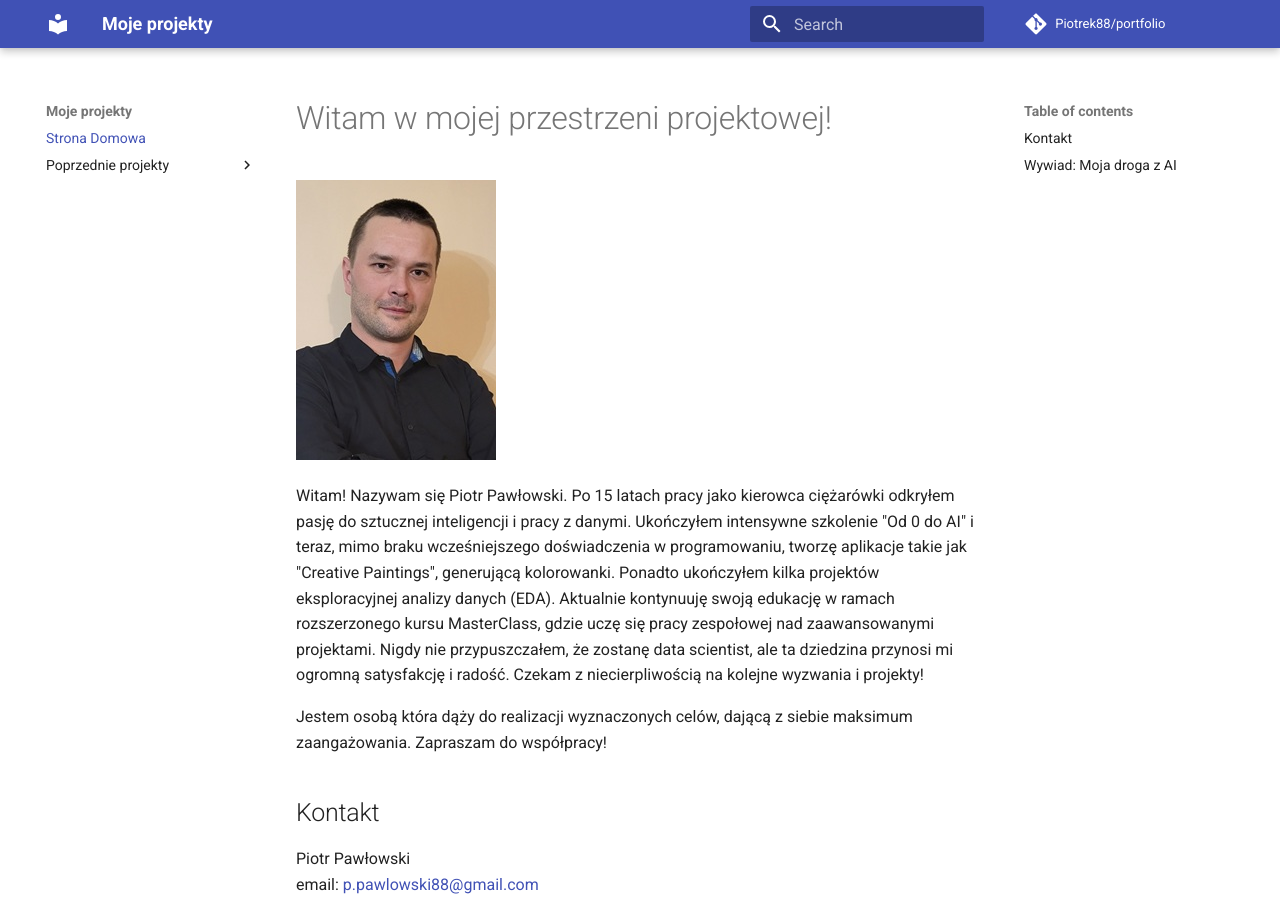
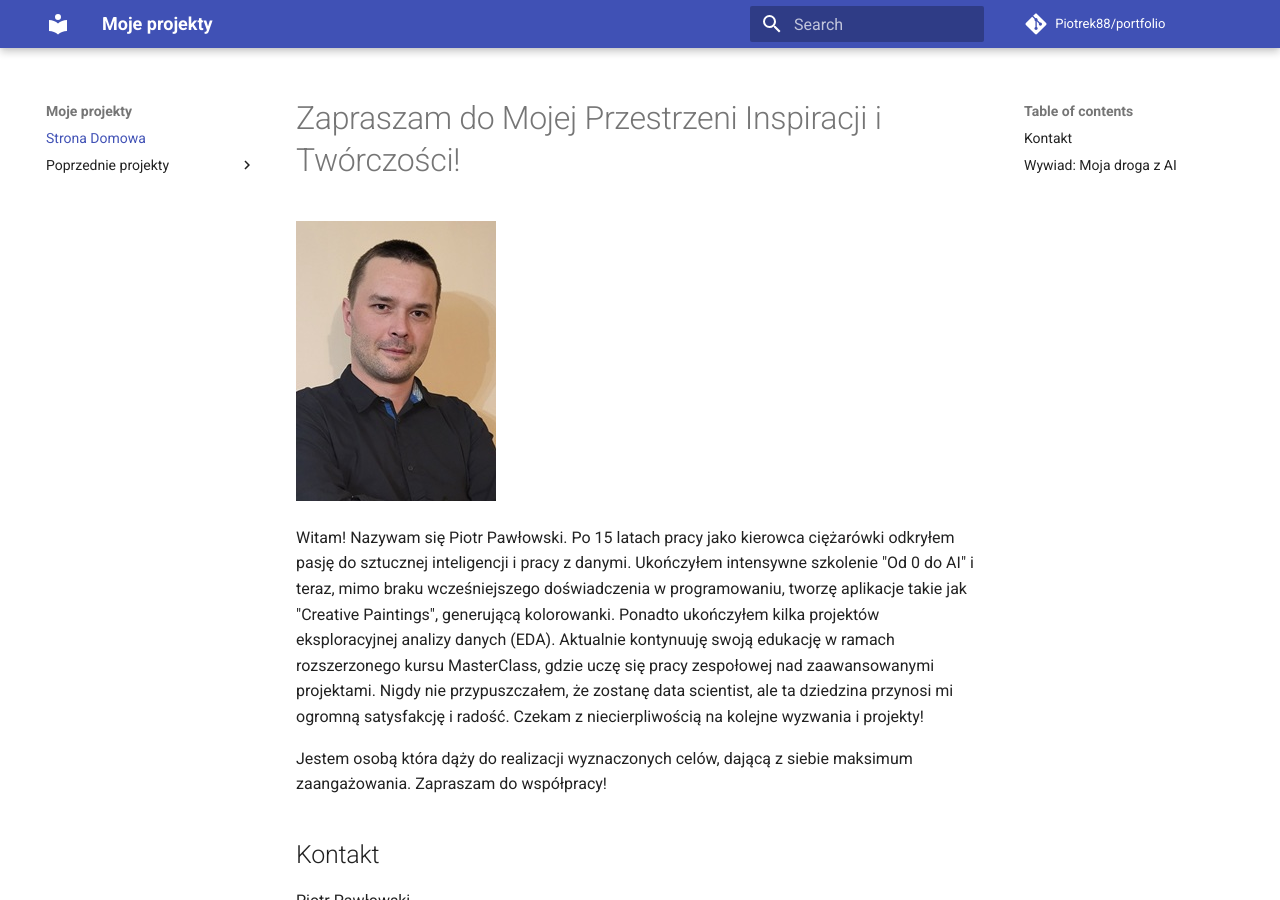
Before and after one commit to Piotrek88/portfolio, an MkDocs documentation site: the page built from docs/index.md, in a window 1280 px wide and 900 px high. Built offline with MkDocs 1.6.1 and Material for MkDocs 9.7.7, drawn with Linux system fonts in a browser that asks for light colours; comment, search, counter and statistics services are not loaded.

Commit message:
changes6

```diff
--- a/docs/index.md
+++ b/docs/index.md
@@ -1,4 +1,4 @@
-# Witam w mojej przestrzeni projektowej!<br>
+# Zapraszam do Mojej Przestrzeni Inspiracji i Twórczości! <br>
 ![alt text](naportfolio.jpg)<br>
 
 Witam! Nazywam się Piotr Pawłowski. Po 15 latach pracy jako kierowca ciężarówki odkryłem pasję do sztucznej inteligencji i pracy z danymi. Ukończyłem intensywne szkolenie "Od 0 do AI" i teraz, mimo braku wcześniejszego doświadczenia w programowaniu, tworzę aplikacje takie jak "Creative Paintings", generującą kolorowanki. Ponadto ukończyłem kilka projektów eksploracyjnej analizy danych (EDA). Aktualnie kontynuuję swoją edukację w ramach rozszerzonego kursu MasterClass, gdzie uczę się pracy zespołowej nad zaawansowanymi projektami. Nigdy nie przypuszczałem, że zostanę data scientist, ale ta dziedzina przynosi mi ogromną satysfakcję i radość. Czekam z niecierpliwością na kolejne wyzwania i projekty!
```
